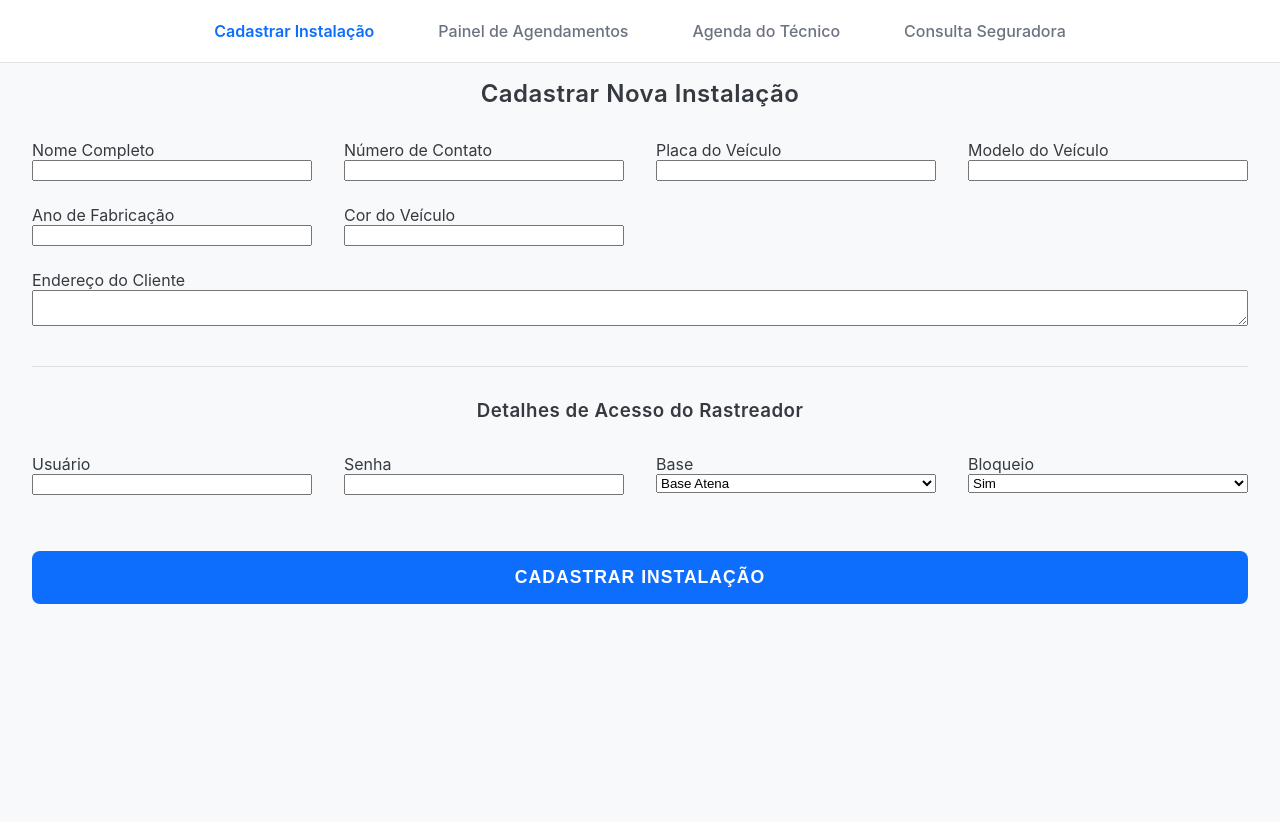
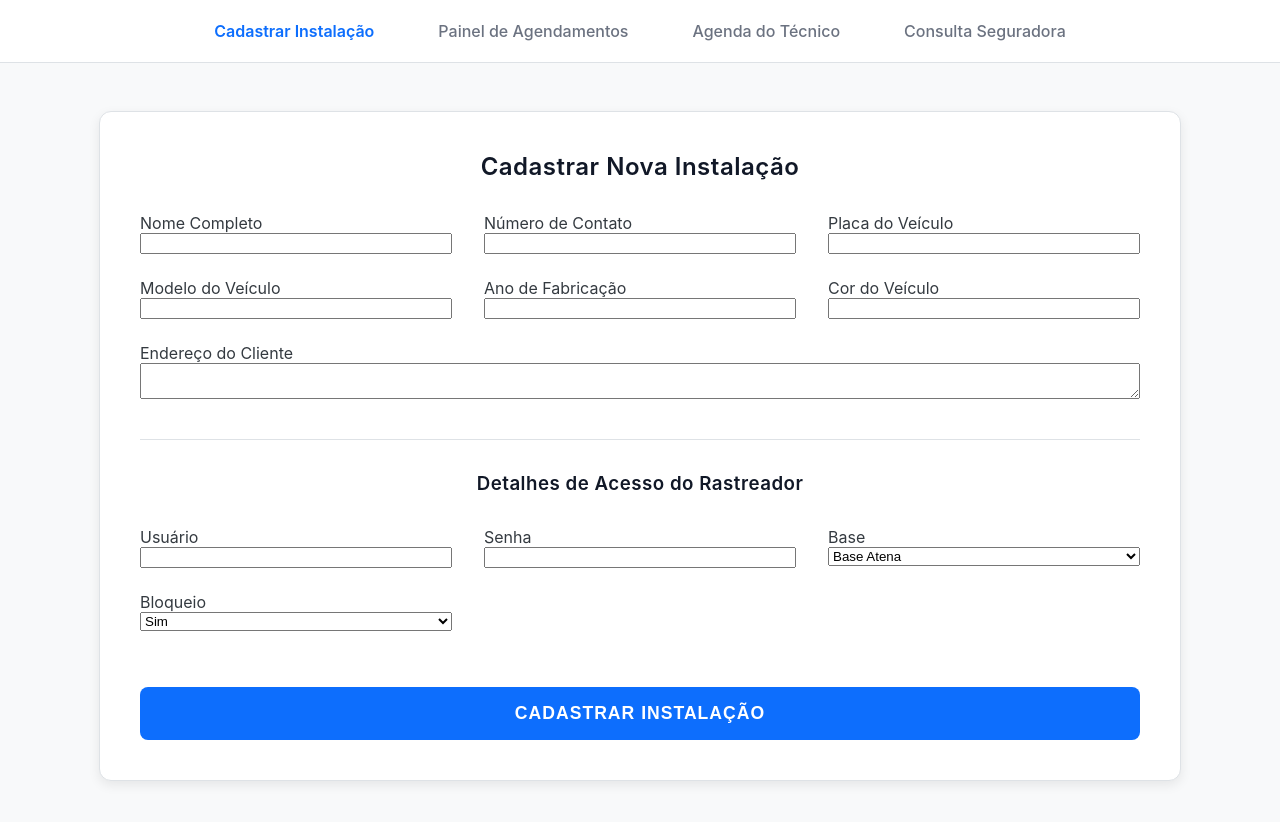
Before and after one commit to Bi-TiNet/meu-rastreador-app, a React (Vite) app: page / in a window 1280 px wide. Shown: the top 822 px of the page. Before the commit the page ends 800 px from the top, so only its background shows below. Built offline with nearby package versions, Linux system fonts and the light colour scheme.

Commit message:
Adiciona novo design e páginas da agenda

```diff
--- a/src/components/InstallationForm.css
+++ b/src/components/InstallationForm.css
@@ -1,4 +1,3 @@
-<<<<<<< Updated upstream
 /* Arquivo: src/components/InstallationForm.css */
 .form-container {
   max-width: 1000px;
@@ -14,62 +13,6 @@
   margin-top: 0;
   margin-bottom: 2rem;
   color: #111827;
-  font-weight: 600;
-  letter-spacing: 0.5px;
-}
-.form-container h3 {
-  margin-top: 2.5rem;
-  border-top: 1px solid var(--border-color);
-  padding-top: 2rem;
-}
-.form-grid {
-  display: grid;
-  grid-template-columns: repeat(auto-fit, minmax(280px, 1fr));
-  gap: 1.5rem 2rem;
-}
-.form-group {
-  display: flex;
-  flex-direction: column;
-}
-.full-width {
-  grid-column: 1 / -1;
-}
-.form-container button {
-  width: 100%;
-  margin-top: 2rem;
-  padding: 1rem;
-  background-color: var(--primary-color);
-  font-size: 1.1rem;
-  font-weight: bold;
-  letter-spacing: 1px;
-  text-transform: uppercase;
-  border-radius: 8px;
-  grid-column: 1 / -1;
-  transition: background-color 0.3s ease, transform 0.1s ease;
-}
-.form-container button:hover {
-  background-color: #0b5ed7;
-  transform: translateY(-2px);
-}
-.form-container button:active {
-  transform: translateY(0);
-}
-=======
-/* Arquivo: src/components/InstallationForm.css */
-.form-container {
-  max-width: 1000px;
-  margin: 2rem auto;
-  padding: 2.5rem;
-  background-color: var(--card-bg);
-  border-radius: 12px;
-  box-shadow: var(--card-shadow);
-  border: 1px solid var(--border-color);
-}
-.form-container h2, .form-container h3 {
-  text-align: center;
-  margin-top: 0;
-  margin-bottom: 2rem;
-  color: var(--text-primary);
   font-weight: 600;
   letter-spacing: 0.5px;
 }
@@ -101,6 +44,5 @@
   cursor: pointer;
   transition: background-color 0.3s ease, transform 0.1s ease;
 }
-.form-container button:hover { background-color: var(--primary-hover); transform: translateY(-2px); }
+.form-container button:hover { background-color: #0b5ed7; transform: translateY(-2px); }
 .form-container button:active { transform: translateY(0); }
->>>>>>> Stashed changes
```
Also changed, not shown: src/App.css (+3 -11 lines).
